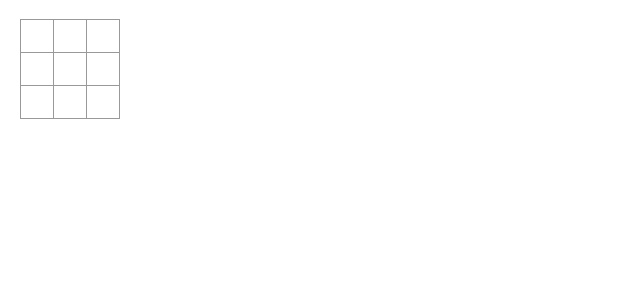
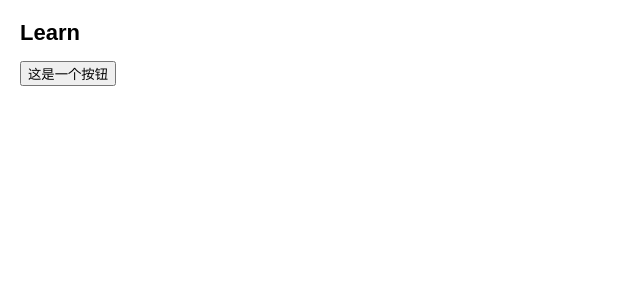
Before and after one commit to iwangzhy/sandbox-react, a React (Create React App) app: page / in a window 1280 px wide. Shown: the top 300 px of the page, without its empty margins (0-640 px from the left). Built offline with nearby package versions, Linux system fonts and the light colour scheme.

Commit message:
init: 工程初始化

```diff
--- a/src/App.js
+++ b/src/App.js
@@ -1,39 +1,9 @@
-import { useState } from "react";
-
-function Square({ value, onSquareClick }) {
-  return (
-    <button className="square" onClick={onSquareClick}>
-      {value}
-    </button>
-  );
-}
-
-export default function Board() {
-  const [squares, setSquares] = useState(Array(9).fill(null));
-
-  function handleClick() {
-    const nextSquares = squares.slice();
-    nextSquares[0] = "X";
-    setSquares(nextSquares);
-  }
+export default function App() {
 
   return (
     <>
-      <div className="board-row">
-        <Square value={squares[0]} onSquareClick={handleClick} />
-        <Square />
-        <Square />
-      </div>
-      <div className="board-row">
-        <Square />
-        <Square />
-        <Square />
-      </div>
-      <div className="board-row">
-        <Square />
-        <Square />
-        <Square />
-      </div>
+      <h1>Learn</h1>
+      <button>这是一个按钮</button>
     </>
   );
 }
```
Also changed, not shown: 2 other files (tests, documents, lock files or other folders).
